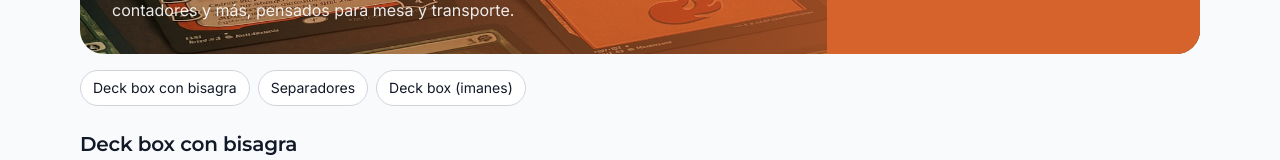
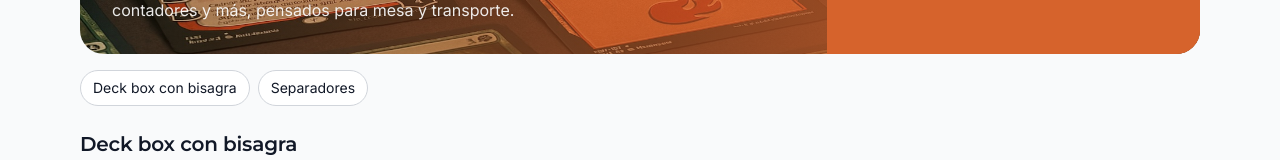
Before and after one commit to nicoyuste/NicoPrints, a React (Vite) app: page /magic in a window 1280 px wide. Shown: the part 367-527 px from the top of the page. Built offline with nearby package versions, Linux system fonts and the light colour scheme; the HTML template or start-up script is replaced by a standard one.

Commit message:
Hide unused imanes deck-box filter in Magic collection

```diff
--- a/src/collections/Magic.jsx
+++ b/src/collections/Magic.jsx
@@ -17,12 +17,6 @@ export default function Magic({ onAdd }) {
       title: 'Separadores',
       description: 'Organiza tus cartas por tipo con pestaña alta e icono.',
       filter: (p) => p.collectionId === 'magic' && p.collectionSection === 'separadores',
-    },
-    {
-      id: 'deck-box',
-      title: 'Deck box (imanes)',
-      description: 'Cierre imantado y ajuste preciso para 60 y 100 cartas.',
-      filter: (p) => p.collectionId === 'magic' && p.collectionSection === 'deck-box',
     },
   ]
 
```
